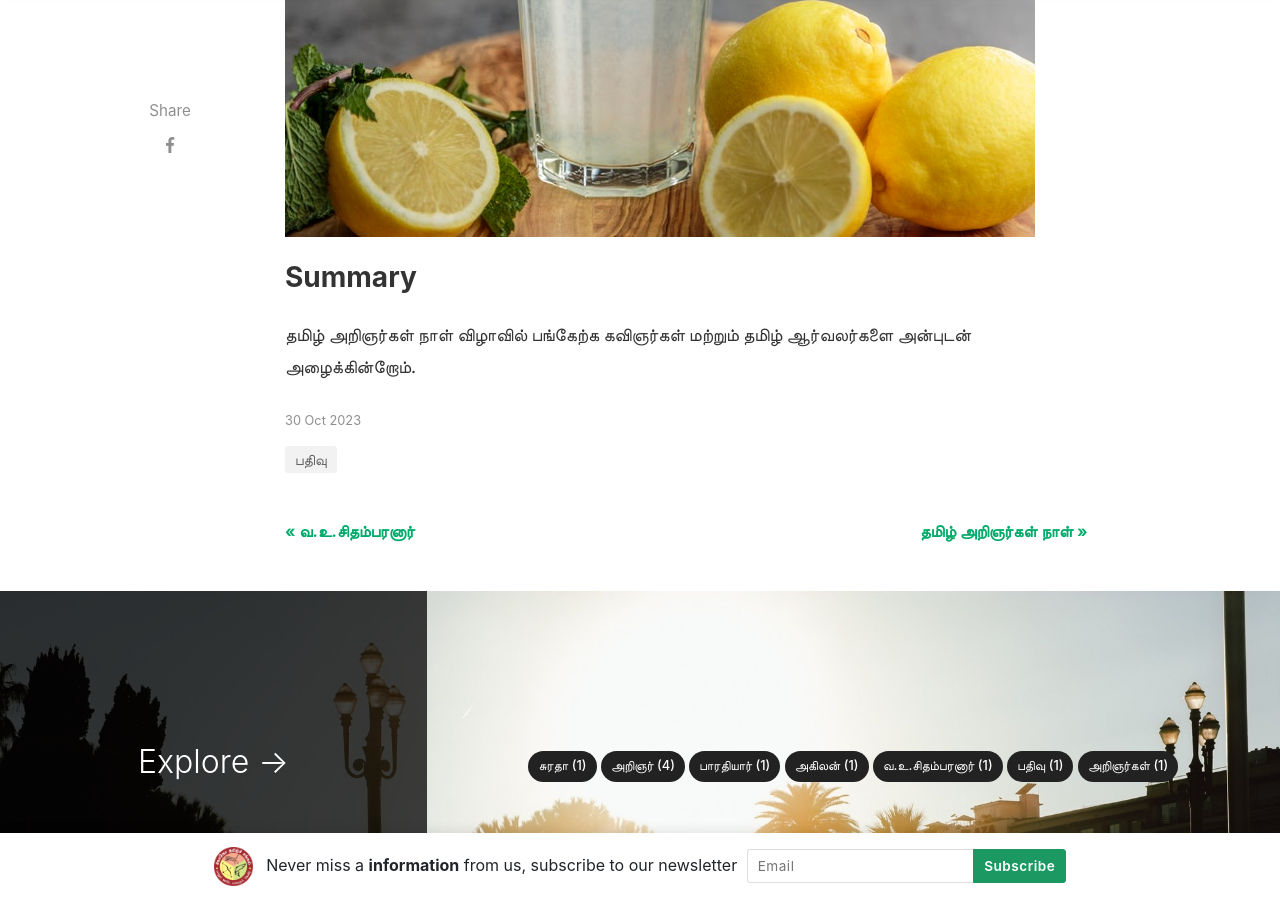
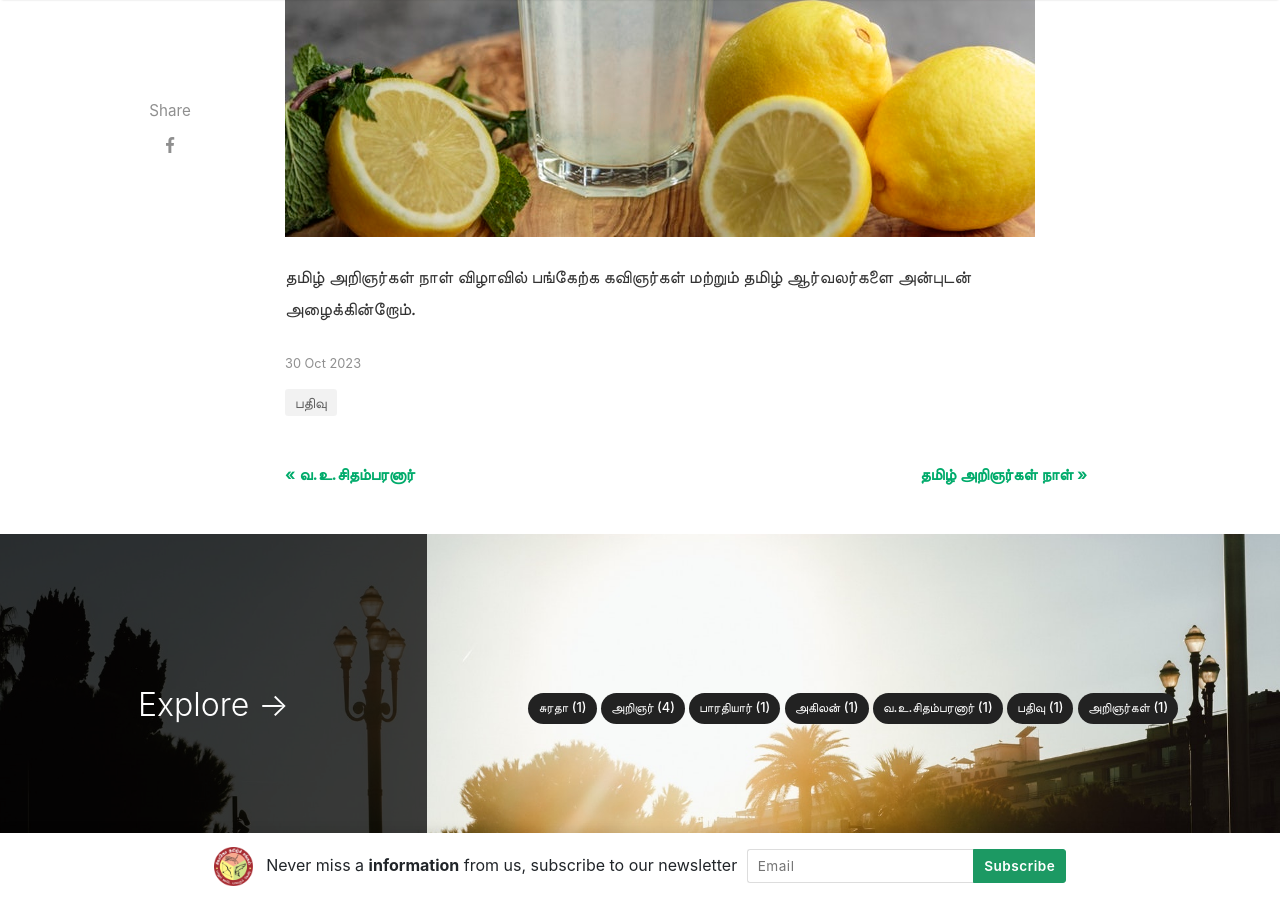
Before and after one commit to tanweb2021/tanweb2021.github.io, a Jekyll site: the page built from _posts/2023-10-30-registration.md, in a window 1280 px wide and 900 px high, scrolled down 678 px. Built offline with Jekyll 4.4.1, drawn with Linux system fonts in a browser that asks for light colours; nearby versions of some CDN libraries; some web fonts are replaced; comment, search, counter and statistics services are not loaded.

Commit message:
Update Layout

```diff
--- a/_layouts/post.html
+++ b/_layouts/post.html
@@ -69,7 +69,7 @@
                         <p><em>{{page.beforetoc}}</em></p>
                     {% endif %}
                     <div class="toc mt-4 mb-4 lead">
-                        <h3 class="font-weight-bold">Summary</h3>
+                        <!-- <h3 class="font-weight-bold">Summary</h3> -->
                         {% include toc.html html=content %}
                     </div>
                 {% endif %}
```
